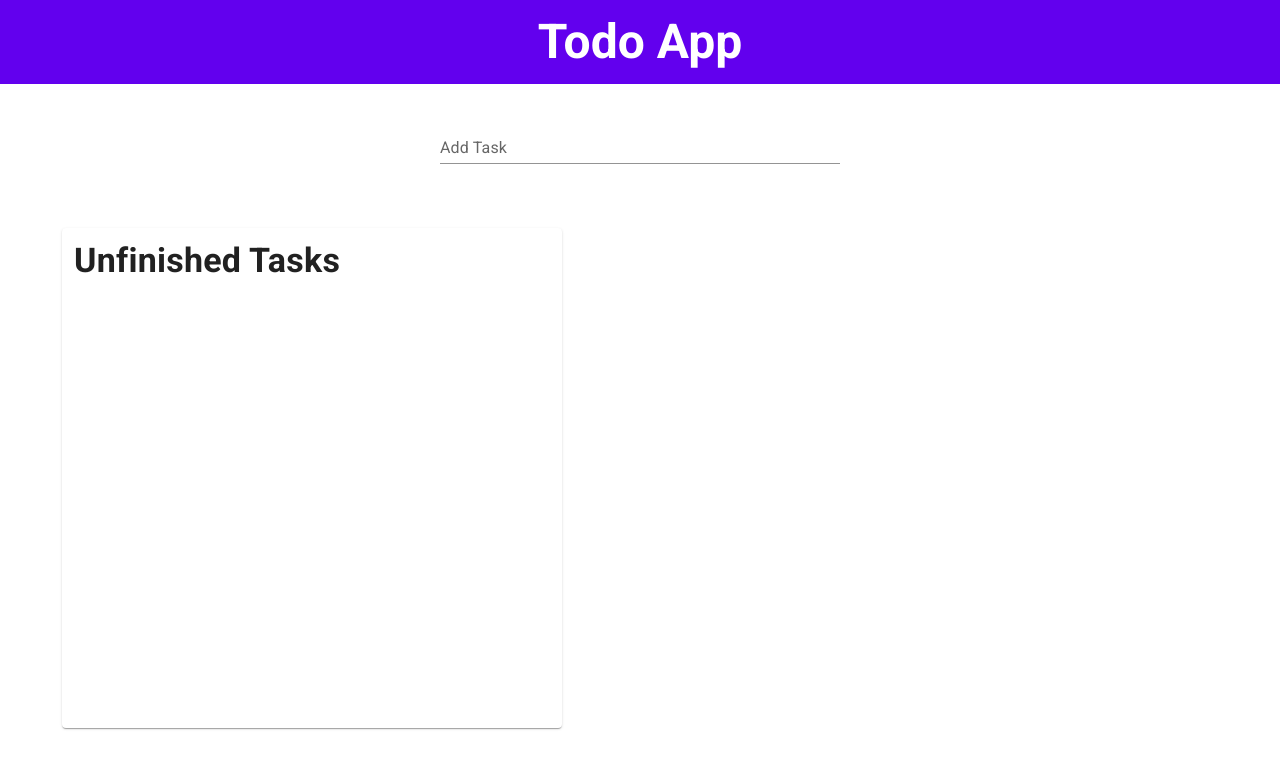
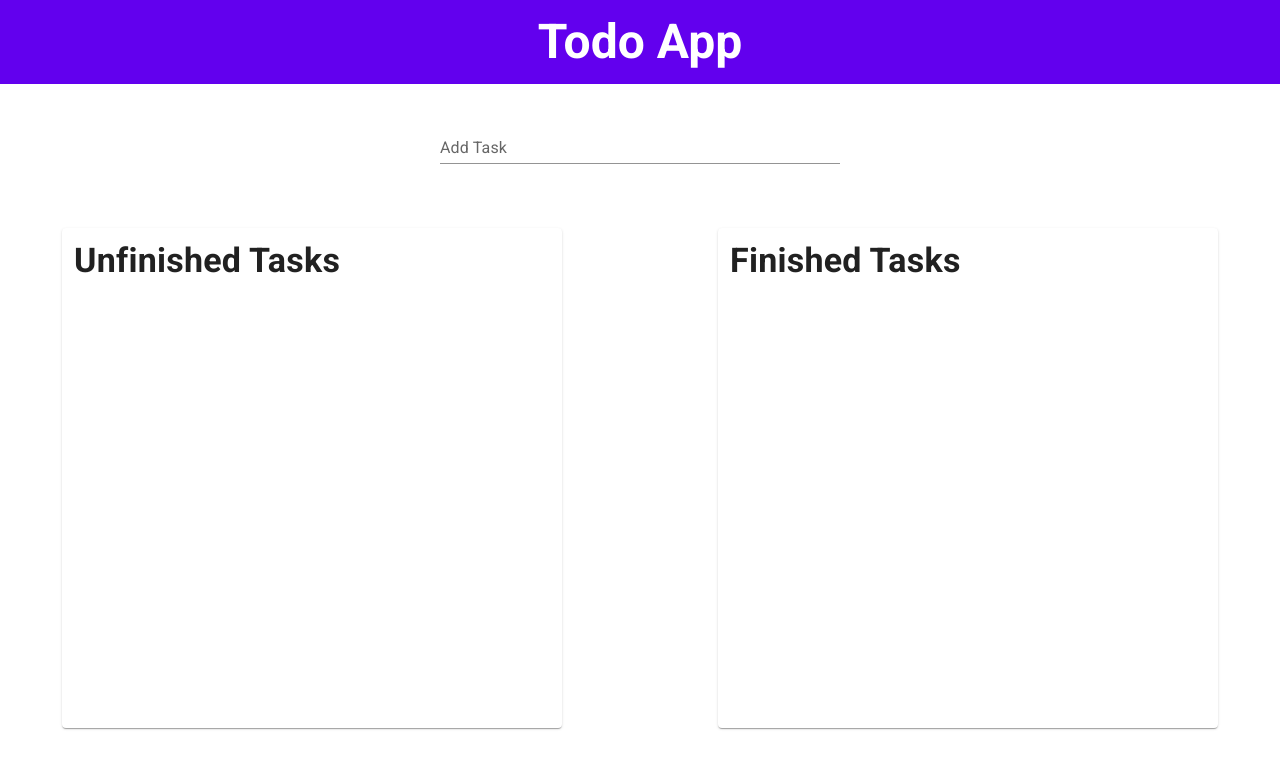
Before and after one commit to reynardmark/todo-app, a React (Vite) app: page / in a window 1280 px wide. Shown: the top 768 px of the page. Built offline with nearby package versions, Linux system fonts and the light colour scheme.

Commit message:
finish CRUD

```diff
--- a/src/components/TaskList.tsx
+++ b/src/components/TaskList.tsx
@@ -13,12 +13,15 @@ interface TaskListProps {
   listTitle: string;
   tasks: Task[];
   handleComplete?: (id: number) => void;
+  setTasks: React.Dispatch<React.SetStateAction<Task[]>>;
+  handleDelete: (id: number) => void;
 }
 
 export default function TaskList({
   listTitle,
   tasks,
   handleComplete,
+  handleDelete,
 }: TaskListProps) {
   return (
     <>
@@ -44,7 +47,11 @@ export default function TaskList({
                     <CheckCircleIcon />
                   </IconButton>
                 )}
-                <IconButton edge="end" aria-label="Delete task">
+                <IconButton
+                  edge="end"
+                  aria-label="Delete task"
+                  onClick={() => handleDelete(task.id)}
+                >
                   <DeleteIcon />
                 </IconButton>
               </>
--- a/src/containers/AddTask.tsx
+++ b/src/containers/AddTask.tsx
@@ -23,7 +23,7 @@ export default function AddTask({ setTasks, tasks }: AddTaskProps) {
 
     setTasks((prevState) => [
       ...prevState,
-      { id: tasks.length + 1, name: input, completed: false },
+      { id: new Date().getTime(), name: input, completed: false },
     ]);
 
     setInput("");
--- a/src/containers/CompletedTask.tsx
+++ b/src/containers/CompletedTask.tsx
@@ -1,11 +1,31 @@
 import TaskList from "../components/TaskList";
+import Task from "../model/Task";
+import { useState, useEffect } from "react";
 
-export default function CompletedTask() {
-  //get tasks that are not completed
+interface CompletedTaskProps {
+  tasks: Task[];
+  setTasks: React.Dispatch<React.SetStateAction<Task[]>>;
+}
+
+export default function CompletedTask({ tasks, setTasks }: CompletedTaskProps) {
+  const [completedTasks, setCompletedTasks] = useState<Task[]>([]);
+
+  const handleDelete = (id: number) => {
+    setTasks(tasks.filter((task) => task.id !== id));
+  };
+
+  useEffect(() => {
+    setCompletedTasks(tasks.filter((task) => task.completed));
+  }, [tasks]);
 
   return (
     <>
-      <TaskList listTitle="Finished Tasks" />
+      <TaskList
+        listTitle="Finished Tasks"
+        tasks={completedTasks}
+        setTasks={setTasks}
+        handleDelete={handleDelete}
+      />
     </>
   );
 }
--- a/src/containers/NotCompletedTask.tsx
+++ b/src/containers/NotCompletedTask.tsx
@@ -12,11 +12,10 @@ export default function NotCompletedTask({
   tasks,
   setTasks,
 }: NotCompletedTaskProps) {
-  //get tasks that are not completed
   const [notCompletedTasks, setNotCompletedTasks] = useState<Task[]>([]);
 
   const handleComplete = (id: number) => {
-    const updatedTasks: Task[] = notCompletedTasks.map((task) => {
+    const updatedTasks: Task[] = tasks.map((task) => {
       if (task.id === id) {
         return { ...task, completed: true };
       }
@@ -24,6 +23,10 @@ export default function NotCompletedTask({
     });
 
     setTasks(updatedTasks);
+  };
+
+  const handleDelete = (id: number) => {
+    setTasks(tasks.filter((task) => task.id !== id));
   };
 
   useEffect(() => {
@@ -36,6 +39,8 @@ export default function NotCompletedTask({
         listTitle="Unfinished Tasks"
         tasks={notCompletedTasks}
         handleComplete={handleComplete}
+        setTasks={setTasks}
+        handleDelete={handleDelete}
       />
     </>
   );
--- a/src/pages/TodoPage.tsx
+++ b/src/pages/TodoPage.tsx
@@ -53,17 +53,20 @@ export default function TodoPage() {
           </Paper>
         </Grid2>
 
-        {/* <Grid2
+        <Grid2
           xs={12}
           md={6}
           display="flex"
           justifyContent="center"
           alignItems="center"
         >
-          <Paper elevation={1} sx={{ minWidth: "500px", height: "400px" }}>
-            <CompletedTask />
+          <Paper
+            elevation={1}
+            sx={{ width: "500px", height: "500px", padding: "12px" }}
+          >
+            <CompletedTask tasks={tasks} setTasks={setTasks} />
           </Paper>
-        </Grid2> */}
+        </Grid2>
       </Grid2>
     </Grid2>
   );
```
